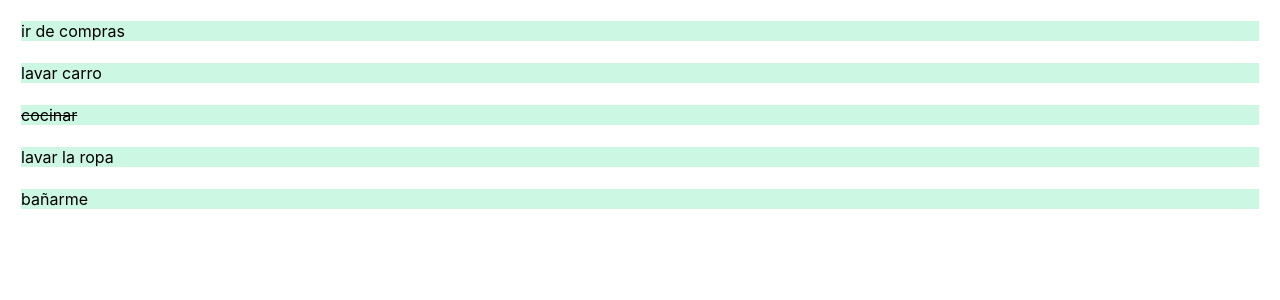
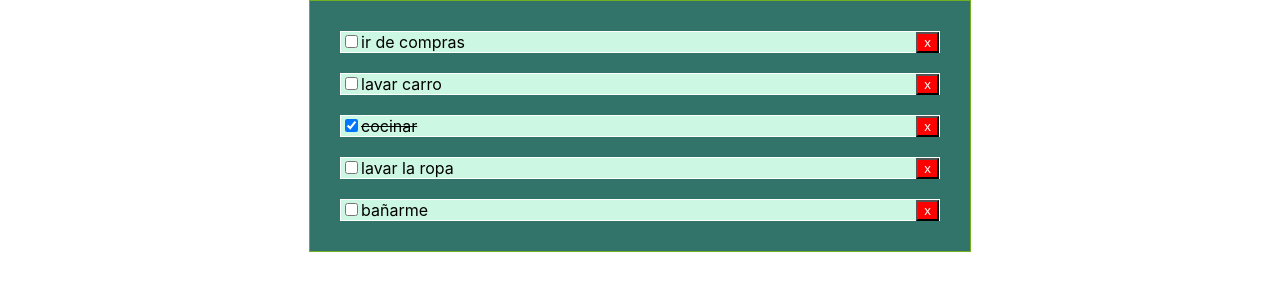
Before and after one commit to MartinSaposnik/toDo-list, a React (Create React App) app: page / in a window 1280 px wide. Shown: the top 300 px of the page. Built offline with nearby package versions, Linux system fonts and the light colour scheme.

Commit message:
new commit

```diff
--- a/src/App.js
+++ b/src/App.js
@@ -1,4 +1,3 @@
-import logo from './logo.svg';
 import './App.css';
 import data from './data.json'
 import { useState } from 'react';
@@ -7,10 +6,17 @@
 function App() {
 
   const [todos, setTodos] = useState(data)
+  const onComplete = (id)=>{
+    console.log('task', id);
+
+    setTodos(todos.map((todo)=>{
+      return todo.id === Number(id) ? {...todo, completed: !todo.completed} : {...todo};
+    }))
+  }
 
   return (
-    <div className="App">
-      <TodoList todos = {todos}/>
+    <div className="container">
+      <TodoList todos = {todos} onComplete = {onComplete}/>
     </div>
   );
 }
--- a/src/components/TodoItem.js
+++ b/src/components/TodoItem.js
@@ -1,6 +1,6 @@
 import React from 'react'
 
-function TodoItem({todo}) {
+function TodoItem({todo, onComplete}) {
 
     const getStyle = () =>{
         return {
@@ -13,9 +13,11 @@
 
     return (
         <div style={getStyle()}>
-            {
-                todo.task
-            }
+                <input type='checkbox' checked = {todo.completed}
+                onChange={()=> onComplete(todo.id)}/>
+                {todo.task}
+                <button className='add-btn'>x</button>
+
         </div>
     )
 }
--- a/src/components/TodoList.js
+++ b/src/components/TodoList.js
@@ -1,12 +1,12 @@
 import React from 'react'
 import TodoItem from './TodoItem';
 
-function TodoList({todos}) {
+function TodoList({todos, onComplete}) {
   return (
     <div>
         {
             todos.map((todo, index)=>(
-              <TodoItem key = {`todo-${index}`}todo = {todo}/>
+              <TodoItem key = {`todo-${index}`}todo = {todo} onComplete = {onComplete}/>
             ))
         }
     </div>
```
